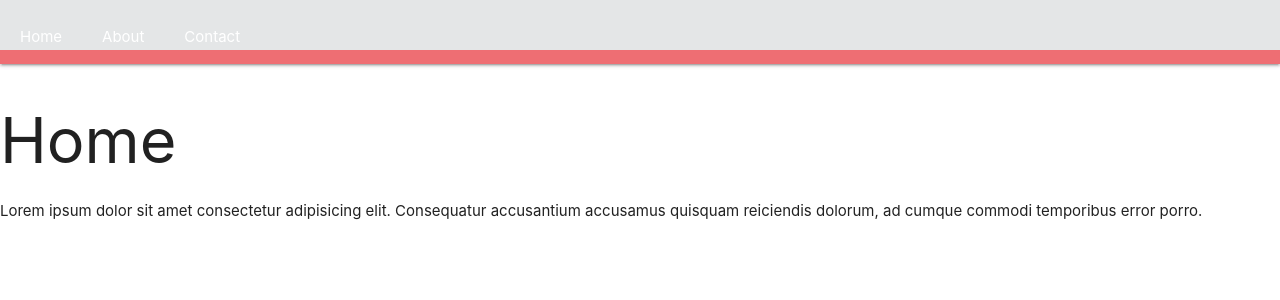
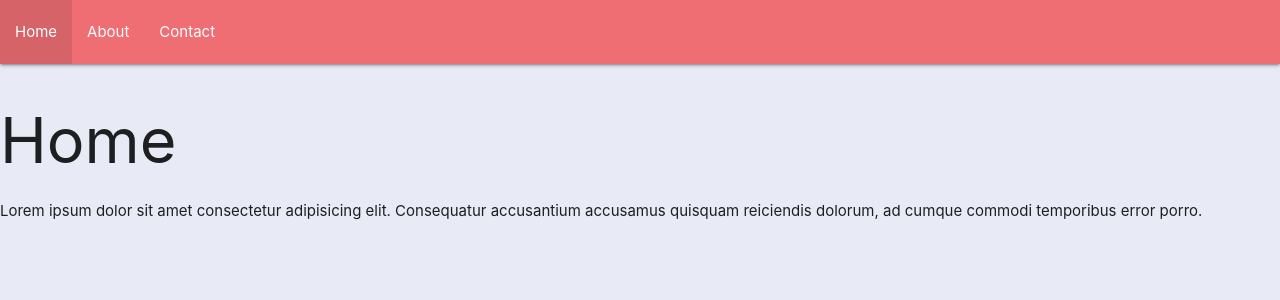
Before and after one commit to zuwannn/react-router-basic, a React (Create React App) app in the folder basic-router/: page / in a window 1280 px wide. Shown: the top 300 px of the page. Built offline with nearby package versions, Linux system fonts and the light colour scheme.

Commit message:
add css style

```diff
--- a/basic-router/src/index.css
+++ b/basic-router/src/index.css
@@ -1,7 +1,3 @@
-*{
-  margin: 0;
-  padding: 0;
-}
 
 body {
   margin: 0;
@@ -10,19 +6,10 @@ body {
     sans-serif;
   -webkit-font-smoothing: antialiased;
   -moz-osx-font-smoothing: grayscale;
+  background-color:#e8eaf6 ;
 }
 
 code {
   font-family: source-code-pro, Menlo, Monaco, Consolas, 'Courier New',
     monospace;
 }
-ul{
-  background-color: rgb(228, 230, 231);
-  height: 50px;
-}
-li{
-  display: inline-block;
-  margin: 5px;
-  padding: 5px;
-  font-size: 20px;
-}
```
